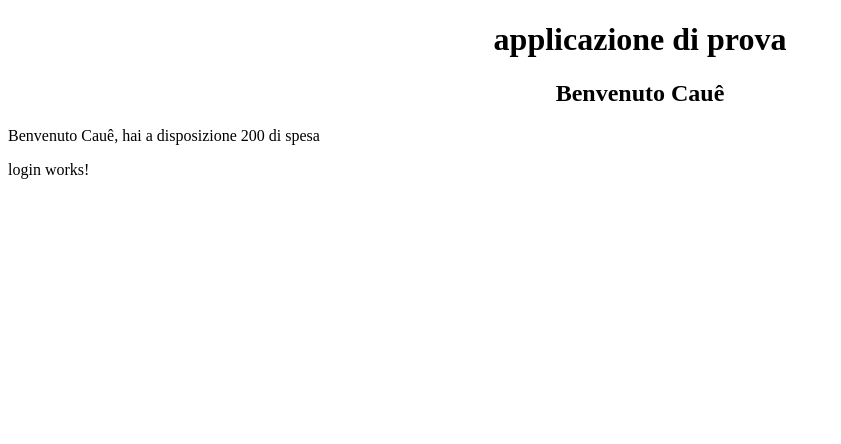
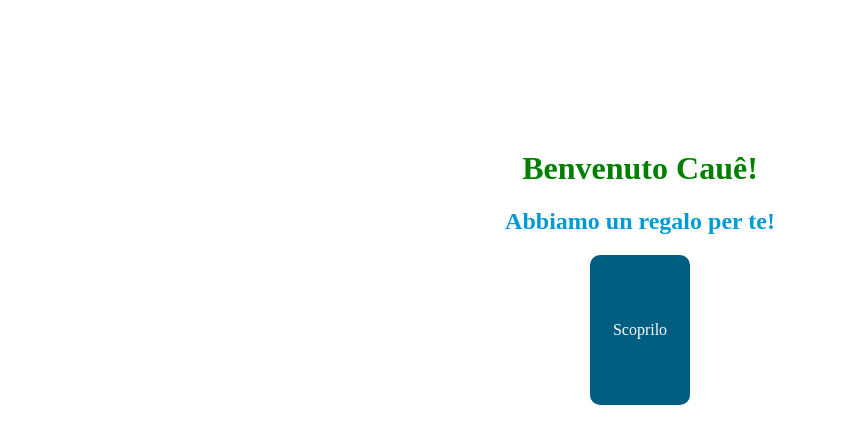
Before and after one commit to cauereple/java-academy-angular, an Angular app: page / in a window 1280 px wide. Shown: the top 444 px of the page, without its empty margins (0-841 px from the left). Built offline with nearby package versions, Linux system fonts and the light colour scheme.

Commit message:
Studying Angular

```diff
--- a/src/app/app.component.html
+++ b/src/app/app.component.html
@@ -301,14 +301,13 @@
     }
   }
 </style> -->
-<div class="titoli">
+<!-- <div class="titoli">
   <h1>{{ title }}</h1>
   <h2>Benvenuto {{ nome }}</h2>
-</div>
+</div> -->
 
-<p>Benvenuto Cauê, hai a disposizione {{punti}} di spesa</p>
-
-<app-login></app-login>
+<!-- //<app-login></app-login> -->
+<app-welcome></app-welcome>
 
 <!-- * * * * * * * * * * * * * * * * * * * * * * * * * * * * * * * -->
 <!-- * * * * * * * * * * * The content above * * * * * * * * * * * -->
--- a/src/app/app.module.ts
+++ b/src/app/app.module.ts
@@ -4,11 +4,13 @@ import { BrowserModule } from '@angular/platform-browser';
 import { AppRoutingModule } from './app-routing.module';
 import { AppComponent } from './app.component';
 import { LoginComponent } from './login/login.component';
+import { WelcomeComponent } from './welcome/welcome.component';
 
 @NgModule({
   declarations: [
     AppComponent,
-    LoginComponent
+    LoginComponent,
+    WelcomeComponent
   ],
   imports: [
     BrowserModule,
--- a/src/app/login/login.component.html
+++ b/src/app/login/login.component.html
@@ -1 +1 @@
-<p>login works!</p>
+<p>Questo è il componente di login</p>
--- /dev/null
+++ b/src/app/welcome/welcome.component.css
@@ -0,0 +1,47 @@
+.container {
+    margin-top: 150px;
+}
+
+h1 {
+    text-align: center;
+    color: green;
+}
+
+h2 {
+    text-align: center;
+    color: rgb(0, 154, 214);
+}
+
+
+#card{
+    display: flex;
+    justify-content: center;
+    transform-style: preserve-3d;
+    transition: all .9s;
+}
+
+.flip:hover {
+    transform: rotateY(180deg);
+}
+
+.face {
+    width: 100px;
+    height: 150px;
+    border-radius: 10px;
+    display: flex;
+    justify-content: center;
+    align-items: center;
+    color: white;
+    position: absolute;
+    backface-visibility: hidden;
+    cursor: pointer;
+}
+
+#front{
+    background-color: rgb(0, 154, 214);
+    transform: rotateY(180deg);
+}
+
+#back{
+    background-color: rgb(0, 94, 131);
+}
--- /dev/null
+++ b/src/app/welcome/welcome.component.html
@@ -0,0 +1,14 @@
+<div class="container">
+    <h1>Benvenuto {{nome}}!</h1>
+
+    <h2>Abbiamo un regalo per te!</h2>
+
+    <div class="flip" id="card">
+        <div class="face" id="front">
+            {{punti}}
+        </div>
+        <div class="face" id="back">
+            Scoprilo
+        </div>
+    </div>
+</div>
--- /dev/null
+++ b/src/app/welcome/welcome.component.ts
@@ -0,0 +1,20 @@
+import { Component, OnInit } from '@angular/core';
+
+@Component({
+  selector: 'app-welcome',
+  templateUrl: './welcome.component.html',
+  styleUrls: ['./welcome.component.css']
+})
+export class WelcomeComponent implements OnInit {
+
+  nome = 'Cauê';
+  punti = '200 punti';
+
+  constructor() { }
+
+  ngOnInit(): void {
+  }
+
+
+
+}
```
Also changed, not shown: 1 other file (tests, documents, lock files or other folders).
